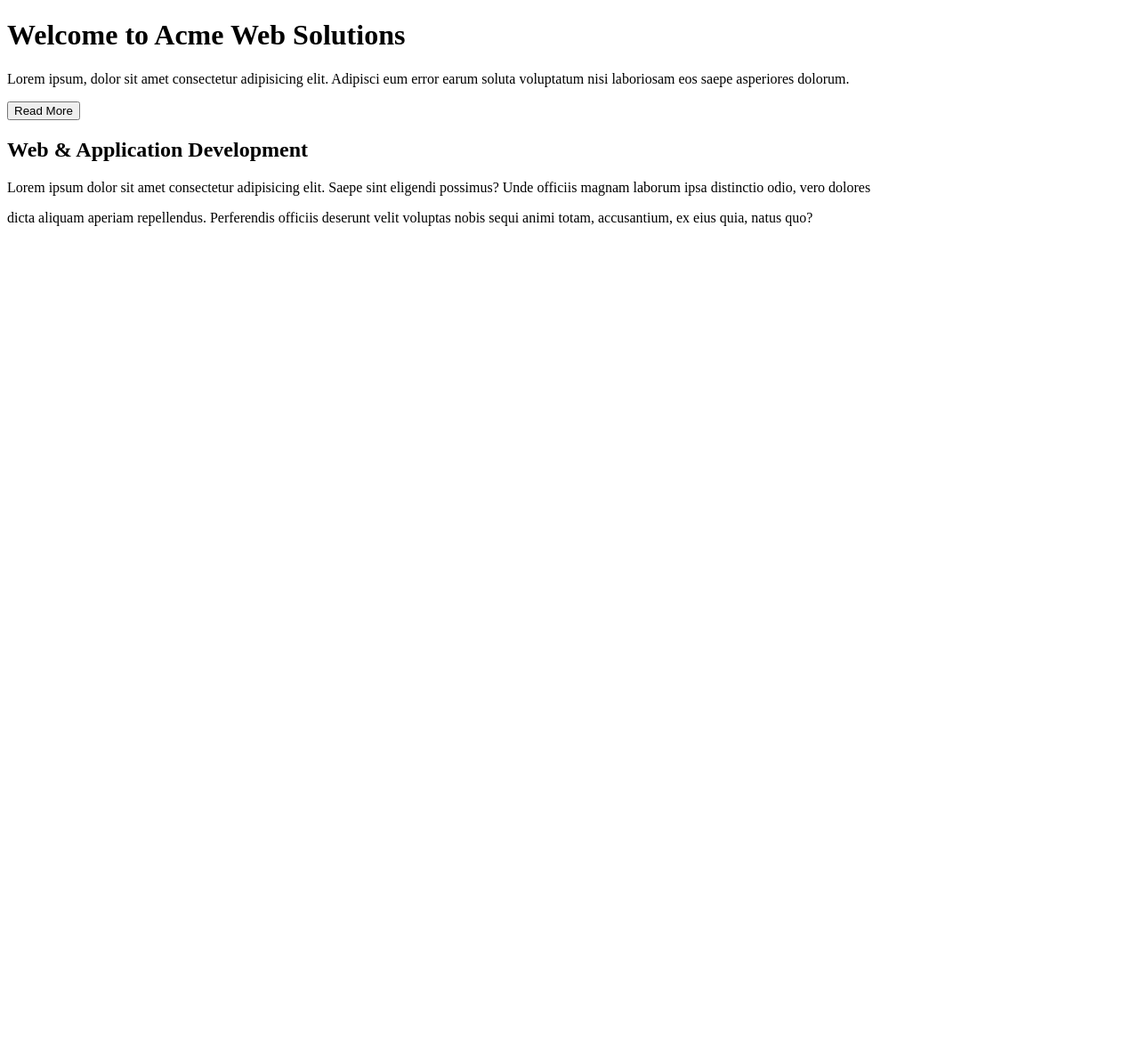
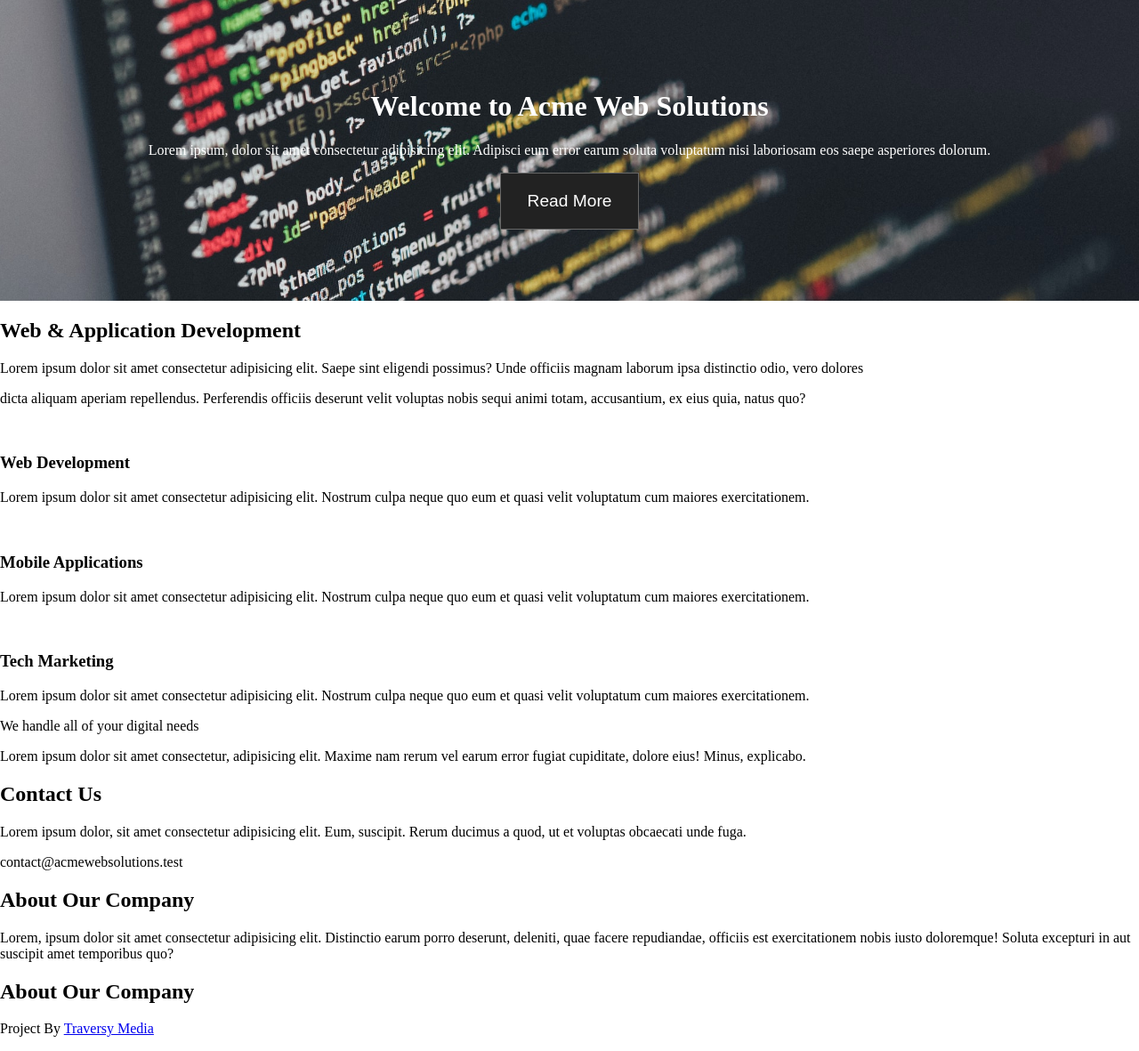
Before and after one commit to HamBP/WebPractice, a plain HTML site: page landing.html in a window 1280 px wide. Shown: the whole page at 89% size. Before the commit the page ends 800 px from the top, so only its background shows below. Drawn offline with Linux system fonts and the light colour scheme.

Commit message:
중간 저장

```diff
--- a/landing.css
+++ b/landing.css
@@ -0,0 +1,33 @@
+body {
+    margin: 0;
+}
+
+.header {
+    color: white;
+    text-align: center;
+    background-image: url("./asset/landing_logo.jpg");
+    background-size: cover;
+    background-repeat: no-repeat;
+    background-position: center;
+    width: auto;
+    height: auto;
+    padding: 80px;
+}
+
+.header > p {
+    font-weight: middle;
+}
+
+.header #landing_btn {
+    font-size: 1.2em;
+    padding: 20px 30px;
+    color: white;
+    background-color: #222;
+    border: solid 1px;
+    border-color: #666;
+}
+
+.header #landing_btn:hover {
+    color: #222;
+    background-color: #DDD;
+}
--- a/landing.html
+++ b/landing.html
@@ -4,16 +4,70 @@
     <head>
         <meta charset="utf-8">
         <meta name="viewport" content="width=device-width, initial-scale=1.0">
-        <link rel="stylesheet" href="./landging.css">
+        <link rel="stylesheet" href="./landing.css">
         <title>CSS Grid Responsive Site</title>
     </head>
 
     <body>
-        <h1>Welcome to Acme Web Solutions</h1>
-        <p>Lorem ipsum, dolor sit amet consectetur adipisicing elit. Adipisci eum error earum soluta voluptatum nisi laboriosam eos saepe asperiores dolorum.</p>
-        <button>Read More</button>
-        <h2>Web & Application Development</h2>
-        <p>Lorem ipsum dolor sit amet consectetur adipisicing elit. Saepe sint eligendi possimus? Unde officiis magnam laborum ipsa distinctio odio, vero dolores</p>
-        <p>dicta aliquam aperiam repellendus. Perferendis officiis deserunt velit voluptas nobis sequi animi totam, accusantium, ex eius quia, natus quo?</p>
+        <!-- logo -->
+        <header class="header">
+            <h1>Welcome to Acme Web Solutions</h1>
+            <p>Lorem ipsum, dolor sit amet consectetur adipisicing elit. Adipisci eum error earum soluta voluptatum nisi laboriosam eos saepe asperiores dolorum.</p>
+            <div>
+                <button id="landing_btn">Read More</button>
+            </div>
+        </header>
+
+        <!-- development-->
+        <div>
+            <h2>Web & Application Development</h2>
+            <p>Lorem ipsum dolor sit amet consectetur adipisicing elit. Saepe sint eligendi possimus? Unde officiis magnam laborum ipsa distinctio odio, vero dolores</p>
+            <p>dicta aliquam aperiam repellendus. Perferendis officiis deserunt velit voluptas nobis sequi animi totam, accusantium, ex eius quia, natus quo?</p>
+        </div>
+
+        <!-- content -->
+        <div class="content">
+            <div class="item">
+                <img src="" alt="">
+                <h3>Web Development</h3>
+                <p>Lorem ipsum dolor sit amet consectetur adipisicing elit. Nostrum culpa neque quo eum et quasi velit voluptatum cum maiores exercitationem.</p>
+            </div>
+            <div class="item">
+                <img src="" alt="">
+                <h3>Mobile Applications</h3>
+                <p>Lorem ipsum dolor sit amet consectetur adipisicing elit. Nostrum culpa neque quo eum et quasi velit voluptatum cum maiores exercitationem.</p>
+            </div>
+            <div class="item">
+                <img src="" alt="">
+                <h3>Tech Marketing</h3>
+                <p>Lorem ipsum dolor sit amet consectetur adipisicing elit. Nostrum culpa neque quo eum et quasi velit voluptatum cum maiores exercitationem.</p>
+            </div>
+        </div>
+
+        <!-- text -->
+        <div>
+            <span id="atext">We handle all of your digital needs</span>
+            <p>Lorem ipsum dolor sit amet consectetur, adipisicing elit. Maxime nam rerum vel earum error fugiat cupiditate, dolore eius! Minus, explicabo.</p>
+        </div>
+
+        <!-- footer -->
+        <footer>
+            <div class="footer1">
+                <h2>Contact Us</h2>
+                <p>Lorem ipsum dolor, sit amet consectetur adipisicing elit. Eum, suscipit. Rerum ducimus a quod, ut et voluptas obcaecati unde fuga.</p>
+                <p>contact@acmewebsolutions.test</p>
+            </div>
+            <div class="footer1">
+                <h2>About Our Company</h2>
+                <p>Lorem, ipsum dolor sit amet consectetur adipisicing elit. Distinctio earum porro deserunt, deleniti, quae facere repudiandae, officiis est exercitationem nobis iusto doloremque! Soluta excepturi in aut suscipit amet temporibus quo?</p>
+            </div>
+
+            <div class="footer2">
+                <h2>About Our Company</h2>
+            </div>
+            <div class="footer2">
+                <p>Project By <a href="https://traversymedia.com/">Traversy Media</a></p>
+            </div>
+        </footer>
     </body>
 </html>
```
Also changed, not shown: asset/landing_logo.jpg (added), asset/landing_marketing.jpg (added), asset/landing_mobile.jpg (added), asset/landing_web.jpg (added).
